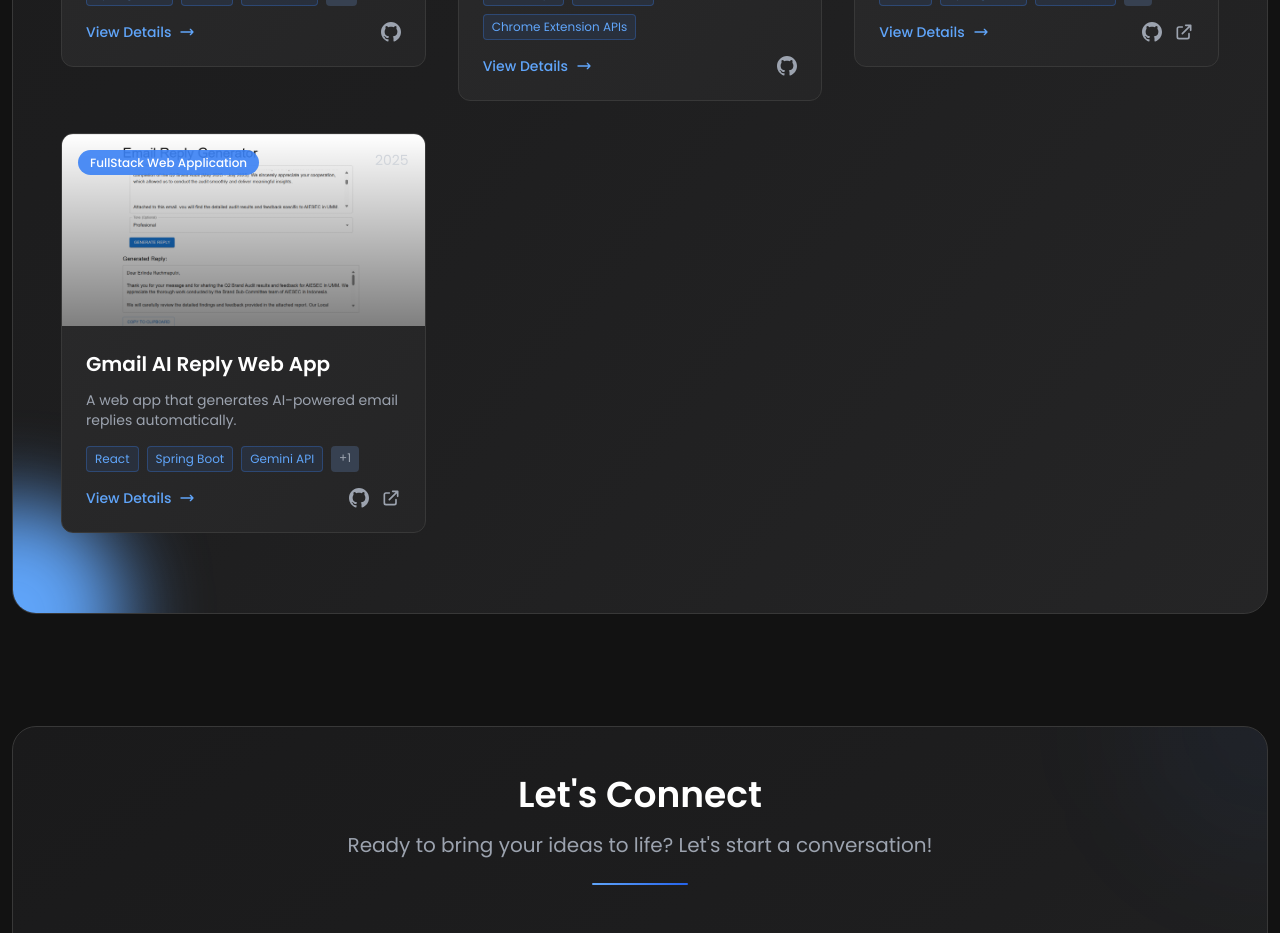
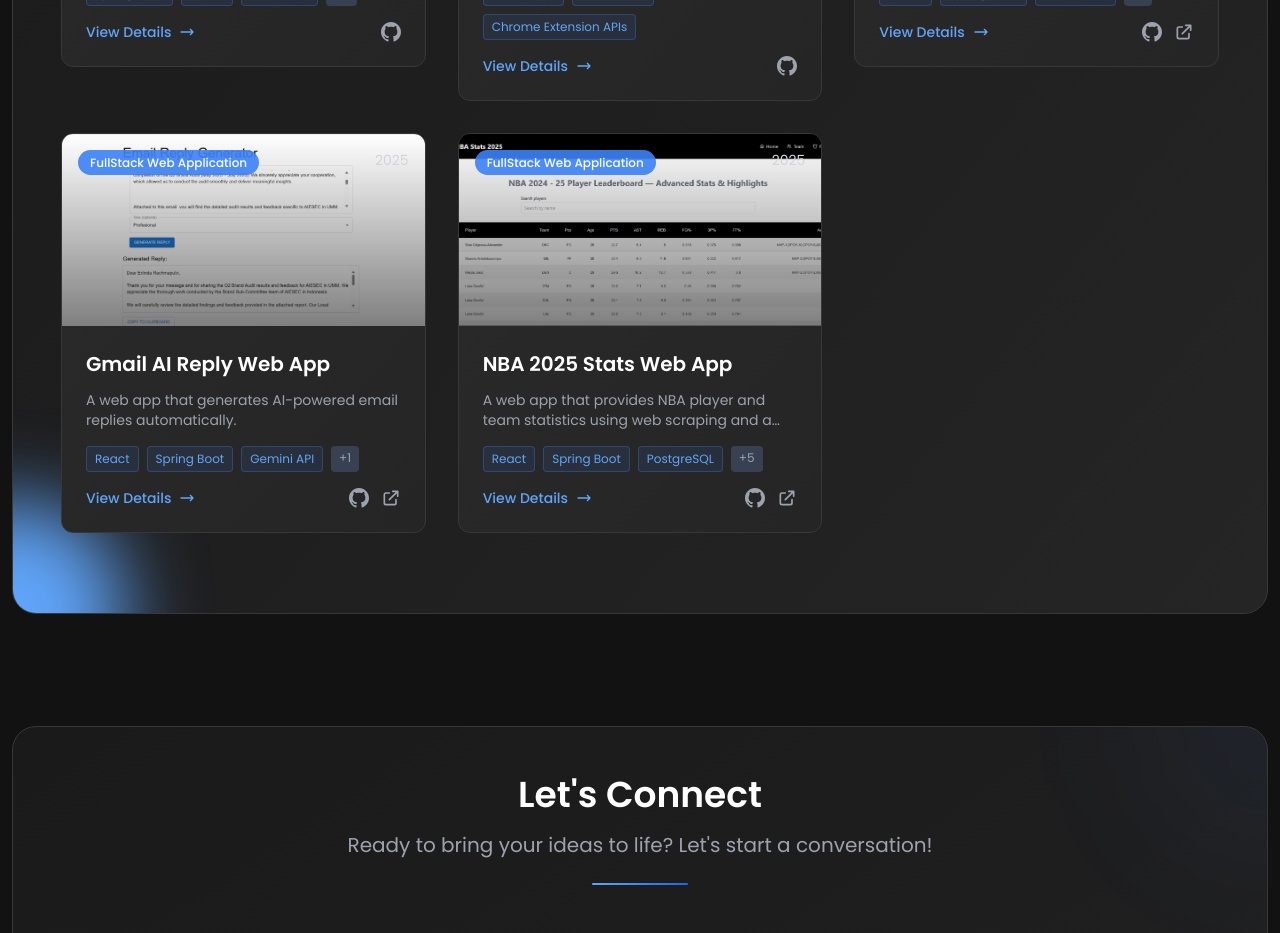
Before and after one commit to wildanfm19/portofolio, a Vue app: page /portfolio in a window 1280 px wide. Shown: the part 3540-4473 px from the top of the page. Built offline with nearby package versions, Linux system fonts and the light colour scheme.

Commit message:
feat : Add new project NBA 2025 Stats

```diff
--- a/src/views/PortfolioView.vue
+++ b/src/views/PortfolioView.vue
@@ -175,6 +175,38 @@
           ],
           github: "https://github.com/wildanfm19/email-assistant-frontend",
           demo: "https://email-assistant-frontend-beta.vercel.app/", // replace with actual repo
+          year: "2025",
+        },
+
+        {
+          id: 7,
+          name: "NBA 2025 Stats Web App",
+          imageUrl: "nba-stats-2025", // replace with a relevant image
+          category: "FullStack Web Application",
+          shortDescription:
+            "A web app that provides NBA player and team statistics using web scraping and a dynamic dashboard.",
+          fullDescription:
+            "NBA Stats Web App is a full-stack platform that allows users to view and analyze NBA player and team statistics. The backend scrapes data from basketball-reference.com using **Python, pandas, and BeautifulSoup** and stores it in a database. The frontend, built with **React**, displays interactive tables and visualizations. Jupyter Notebooks are used for data analysis and cleaning. This project demonstrates web scraping, backend API development, and responsive frontend design.",
+          technologies: [
+            "React",
+            "Spring Boot",
+            "PostgreSQL",
+            "Python",
+            "pandas",
+            "BeautifulSoup",
+            "Jupyter Notebook",
+            "Tailwind",
+          ],
+          features: [
+            "Web scraping of NBA stats from basketball-reference.com using Python",
+            "Data analysis and cleaning in Jupyter Notebook",
+            "Interactive tables and dashboards for players and teams",
+            "Search and Filter functionality for stats",
+            "Responsive frontend built with React",
+            "Backend API built with Spring Boot and database integration",
+          ],
+          github: "https://github.com/wildanfm19/nba_stats_2024-2025", // replace with actual repo
+          demo: "https://nba-player-stats-2024-2025-react.vercel.app/team", // replace with actual demo link
           year: "2025",
         },
       ],
```
Also changed, not shown: public/img/portfolio-nba-stats-2025.png (added).
